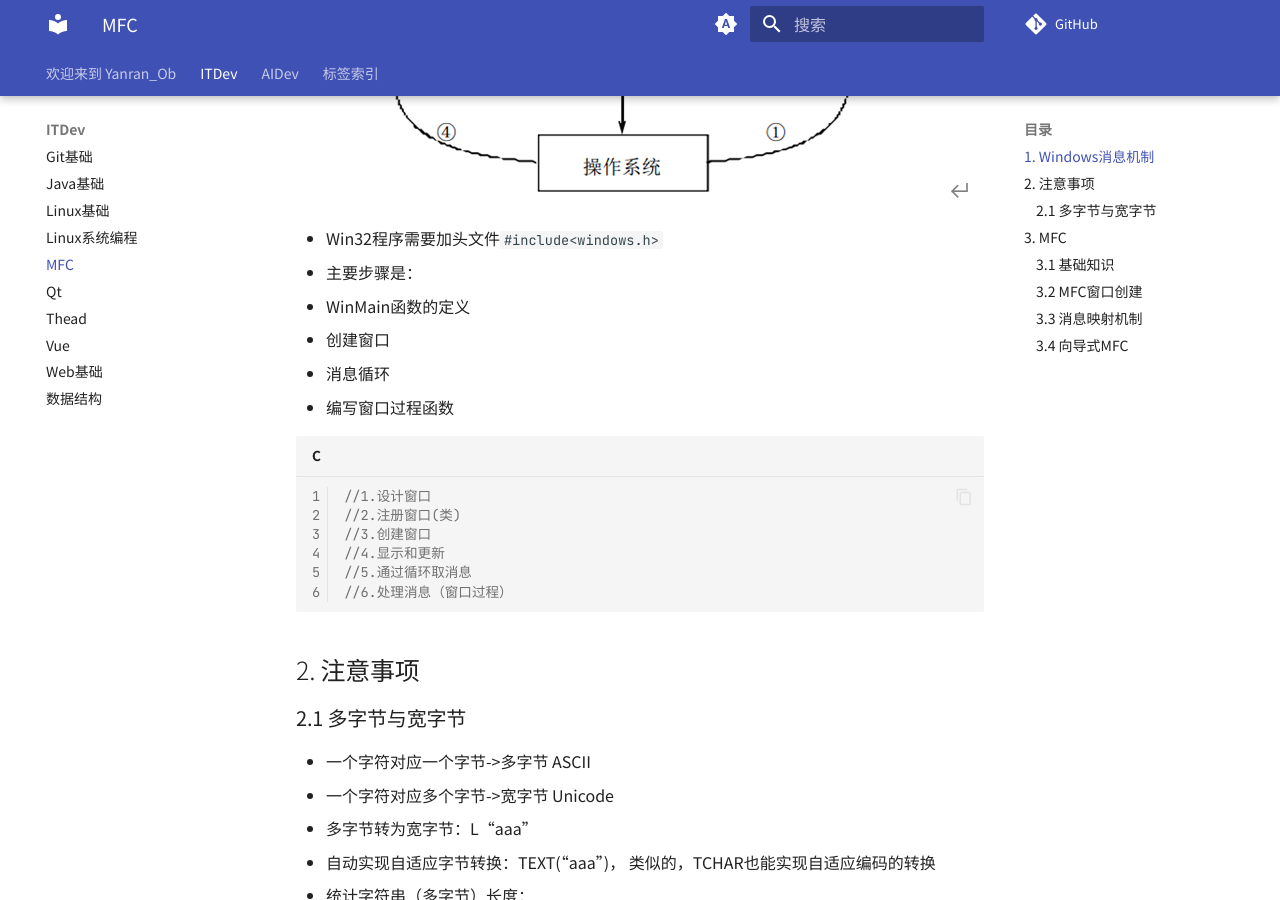
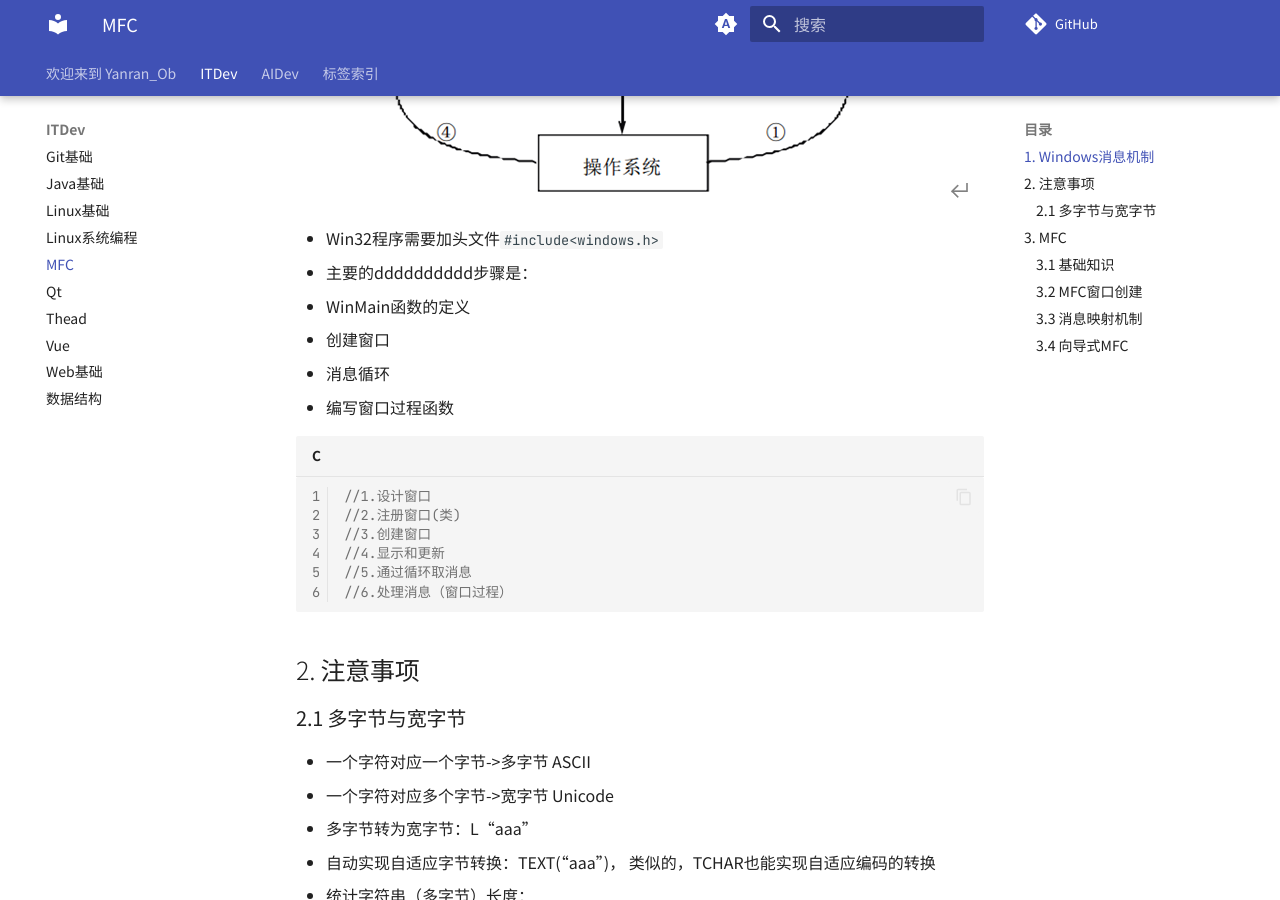
Before and after one commit to yanran425/Yanran425_Ob, an MkDocs documentation site: the page built from docs/ITDev/MFC.md, in a window 1280 px wide and 900 px high, scrolled down 496 px. Built offline with MkDocs 1.6.1 and Material for MkDocs 9.7.7, drawn with Linux system fonts in a browser that asks for light colours; comment, search, counter and statistics services are not loaded.

Commit message:
[PUBLISHER] Merge #20

```diff
--- a/docs/ITDev/MFC.md
+++ b/docs/ITDev/MFC.md
@@ -17,7 +17,7 @@ share: true
 ![600](../assets/MFC.png)
 
 - Win32程序需要加头文件`#include<windows.h>`
-- 主要步骤是：
+- 主要的dddddddddd步骤是：
 1. WinMain函数的定义
 2. 创建窗口
 3. 消息循环
```
